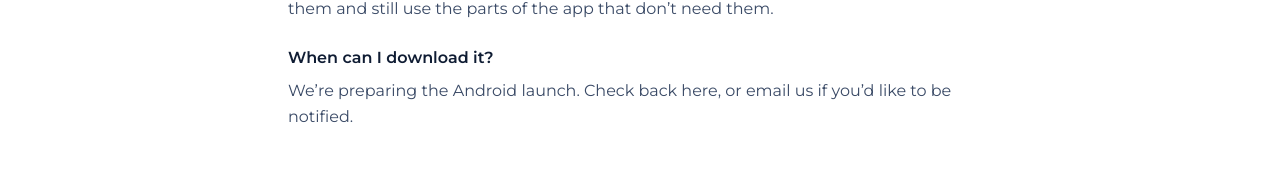
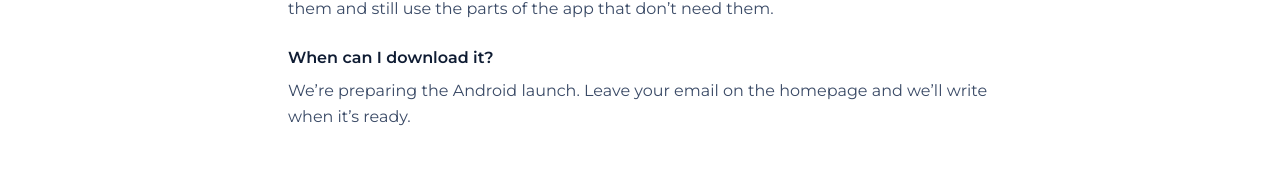
Before and after one commit to mboyacodes-sketch/lipabill-web, a Next.js app: page /support in a window 1280 px wide. Shown: the part 1332-1512 px from the top of the page. Built offline with nearby package versions, Linux system fonts and the light colour scheme.

Commit message:
Point the download question at the early-access form.

```diff
--- a/src/app/support/page.tsx
+++ b/src/app/support/page.tsx
@@ -101,7 +101,7 @@ export default function SupportPage() {
             />
             <Faq
               q="When can I download it?"
-              a="We’re preparing the Android launch. Check back here, or email us if you’d like to be notified."
+              a="We’re preparing the Android launch. Leave your email on the homepage and we’ll write when it’s ready."
             />
           </div>
         </section>
```
